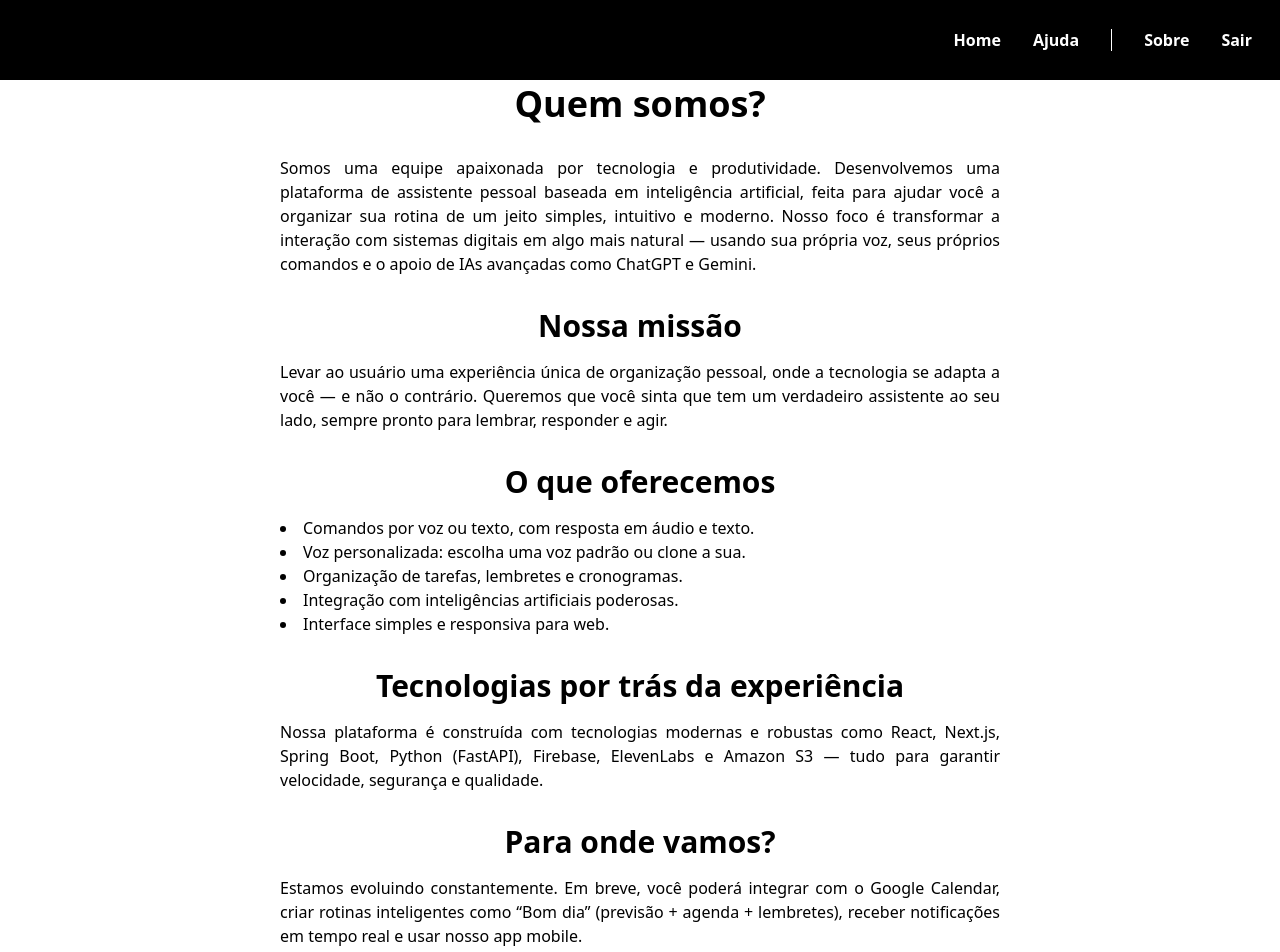
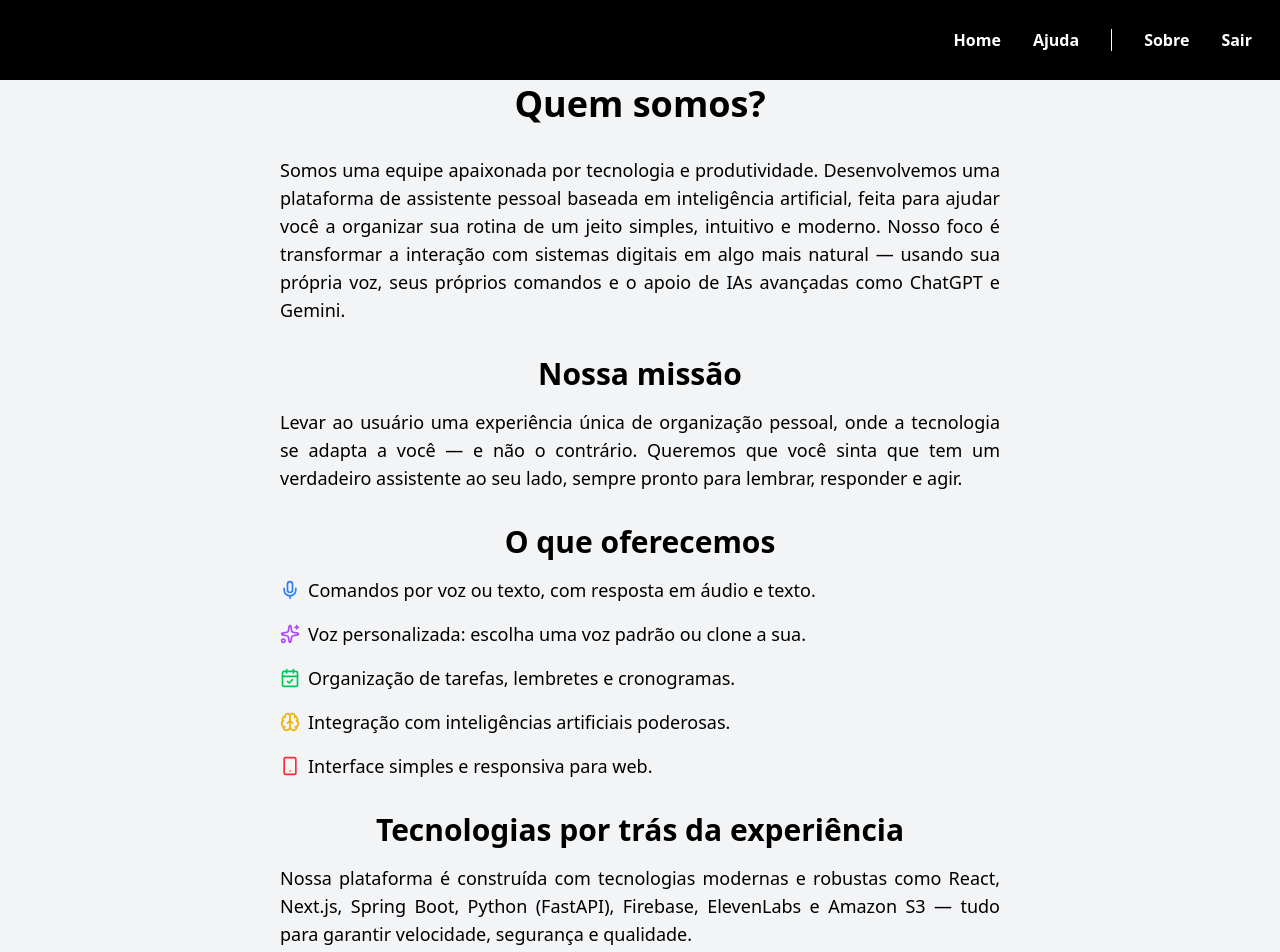
Before and after one commit to nathanxxz/personalAssistant, a Next.js app: page /sobre in a window 1280 px wide. Shown: the top 952 px of the page. Built offline with nearby package versions, Linux system fonts and the light colour scheme.

Commit message:
sobre concluido

```diff
--- a/app/sobre/page.tsx
+++ b/app/sobre/page.tsx
@@ -1,41 +1,114 @@
+'use client';
+
+import { motion } from 'framer-motion';
+import { Sparkles, Mic, CalendarCheck, Brain, Smartphone } from 'lucide-react';
 import Navbar from "@/components/ui/navbar";
 
 export default function Sobre() {
     return (
         <>
             <Navbar />
-            <div className="flex justify-center items-center min-h-screen bg-white text-black">
-                <div className="max-w-3xl px-6 py-12">
-                    <h1 className="text-center font-bold mt-9 text-4xl mb-8">Quem somos?</h1>
-                    <p className="mb-8 text-justify">
-                        Somos uma equipe apaixonada por tecnologia e produtividade. Desenvolvemos uma plataforma de assistente pessoal baseada em inteligência artificial, feita para ajudar você a organizar sua rotina de um jeito simples, intuitivo e moderno.
-                        Nosso foco é transformar a interação com sistemas digitais em algo mais natural — usando sua própria voz, seus próprios comandos e o apoio de IAs avançadas como ChatGPT e Gemini.
-                    </p>
+            <div className="flex justify-center items-center min-h-screen bg-gray-100 text-black">
+                <motion.div
+                    className="max-w-3xl px-6 py-12"
+                    initial={{ opacity: 0, y: 30 }}
+                    animate={{ opacity: 1, y: 0 }}
+                    transition={{ duration: 0.6 }}
+                >
+                    <motion.h1
+                        className="text-center font-extrabold mt-9 text-4xl mb-8 bg-gradient-to-r from-black to-black text-transparent bg-clip-text"
+                        initial={{ opacity: 0 }}
+                        animate={{ opacity: 1 }}
+                        transition={{ delay: 0.2 }}
+                    >
+                        Quem somos?
+                    </motion.h1>
 
-                    <h2 className="text-center font-bold text-3xl mb-4">Nossa missão</h2>
-                    <p className="mb-8 text-justify">
+                    <motion.p
+                        className="mb-8 text-justify text-lg"
+                        initial={{ opacity: 0 }}
+                        animate={{ opacity: 1 }}
+                        transition={{ delay: 0.3 }}
+                    >
+                        Somos uma equipe apaixonada por tecnologia e produtividade. Desenvolvemos uma plataforma de assistente pessoal baseada em inteligência artificial, feita para ajudar você a organizar sua rotina de um jeito simples, intuitivo e moderno. Nosso foco é transformar a interação com sistemas digitais em algo mais natural — usando sua própria voz, seus próprios comandos e o apoio de IAs avançadas como ChatGPT e Gemini.
+                    </motion.p>
+
+                    <motion.h2
+                        className="text-center font-bold text-3xl mb-4 text-black"
+                        initial={{ opacity: 0 }}
+                        animate={{ opacity: 1 }}
+                        transition={{ delay: 0.4 }}
+                    >
+                        Nossa missão
+                    </motion.h2>
+
+                    <motion.p
+                        className="mb-8 text-justify text-lg"
+                        initial={{ opacity: 0 }}
+                        animate={{ opacity: 1 }}
+                        transition={{ delay: 0.5 }}
+                    >
                         Levar ao usuário uma experiência única de organização pessoal, onde a tecnologia se adapta a você — e não o contrário. Queremos que você sinta que tem um verdadeiro assistente ao seu lado, sempre pronto para lembrar, responder e agir.
-                    </p>
+                    </motion.p>
 
-                    <h2 className="text-center font-bold text-3xl mb-4">O que oferecemos</h2>
-                    <ul className="list-disc list-inside mb-8 text-justify">
-                        <li>Comandos por voz ou texto, com resposta em áudio e texto.</li>
-                        <li>Voz personalizada: escolha uma voz padrão ou clone a sua.</li>
-                        <li>Organização de tarefas, lembretes e cronogramas.</li>
-                        <li>Integração com inteligências artificiais poderosas.</li>
-                        <li>Interface simples e responsiva para web.</li>
-                    </ul>
+                    <motion.h2
+                        className="text-center font-bold text-3xl mb-4 text-black"
+                        initial={{ opacity: 0 }}
+                        animate={{ opacity: 1 }}
+                        transition={{ delay: 0.6 }}
+                    >
+                        O que oferecemos
+                    </motion.h2>
 
-                    <h2 className="text-center font-bold text-3xl mb-4">Tecnologias por trás da experiência</h2>
-                    <p className="mb-8 text-justify">
+                    <motion.ul
+                        className="list-none space-y-4 mb-8 text-lg"
+                        initial={{ opacity: 0 }}
+                        animate={{ opacity: 1 }}
+                        transition={{ delay: 0.7 }}
+                    >
+                        <li className="flex items-start gap-2"><Mic className="text-blue-500 mt-1" size={20} /> Comandos por voz ou texto, com resposta em áudio e texto.</li>
+                        <li className="flex items-start gap-2"><Sparkles className="text-purple-500 mt-1" size={20} /> Voz personalizada: escolha uma voz padrão ou clone a sua.</li>
+                        <li className="flex items-start gap-2"><CalendarCheck className="text-green-500 mt-1" size={20} /> Organização de tarefas, lembretes e cronogramas.</li>
+                        <li className="flex items-start gap-2"><Brain className="text-yellow-500 mt-1" size={20} /> Integração com inteligências artificiais poderosas.</li>
+                        <li className="flex items-start gap-2"><Smartphone className="text-red-500 mt-1" size={20} /> Interface simples e responsiva para web.</li>
+                    </motion.ul>
+
+                    <motion.h2
+                        className="text-center font-bold text-3xl mb-4 text-black"
+                        initial={{ opacity: 0 }}
+                        animate={{ opacity: 1 }}
+                        transition={{ delay: 0.8 }}
+                    >
+                        Tecnologias por trás da experiência
+                    </motion.h2>
+
+                    <motion.p
+                        className="mb-8 text-justify text-lg"
+                        initial={{ opacity: 0 }}
+                        animate={{ opacity: 1 }}
+                        transition={{ delay: 0.9 }}
+                    >
                         Nossa plataforma é construída com tecnologias modernas e robustas como React, Next.js, Spring Boot, Python (FastAPI), Firebase, ElevenLabs e Amazon S3 — tudo para garantir velocidade, segurança e qualidade.
-                    </p>
+                    </motion.p>
 
-                    <h2 className="text-center font-bold text-3xl mb-4">Para onde vamos?</h2>
-                    <p className="text-justify">
+                    <motion.h2
+                        className="text-center font-bold text-3xl mb-4 text-black"
+                        initial={{ opacity: 0 }}
+                        animate={{ opacity: 1 }}
+                        transition={{ delay: 1 }}
+                    >
+                        Para onde vamos?
+                    </motion.h2>
+
+                    <motion.p
+                        className="text-justify text-lg"
+                        initial={{ opacity: 0 }}
+                        animate={{ opacity: 1 }}
+                        transition={{ delay: 1.1 }}
+                    >
                         Estamos evoluindo constantemente. Em breve, você poderá integrar com o Google Calendar, criar rotinas inteligentes como “Bom dia” (previsão + agenda + lembretes), receber notificações em tempo real e usar nosso app mobile.
-                    </p>
-                </div>
+                    </motion.p>
+                </motion.div>
             </div>
         </>
     );
--- a/package.json
+++ b/package.json
@@ -13,6 +13,7 @@
     "@radix-ui/react-slot": "^1.2.3",
     "class-variance-authority": "^0.7.1",
     "clsx": "^2.1.1",
+    "framer-motion": "^12.23.9",
     "lucide-react": "^0.525.0",
     "next": "15.3.5",
     "react": "^19.0.0",
```
Also changed, not shown: 1 other file (tests, documents, lock files or other folders).
